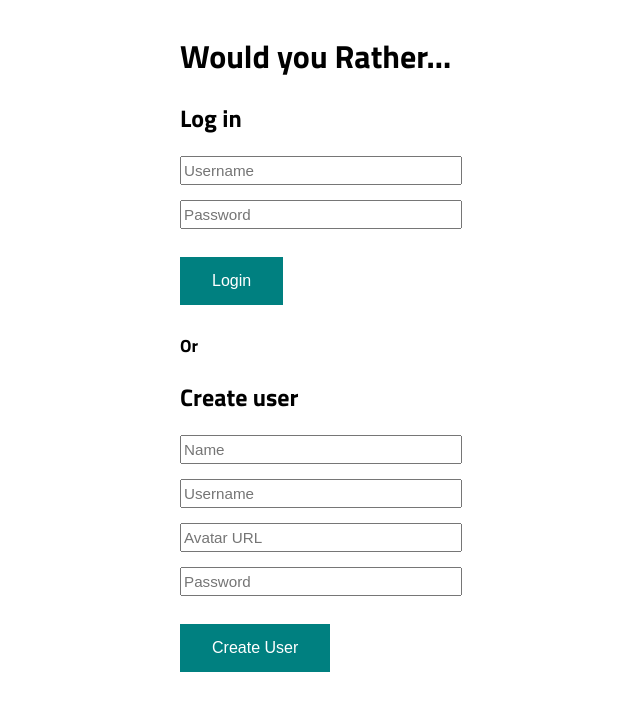
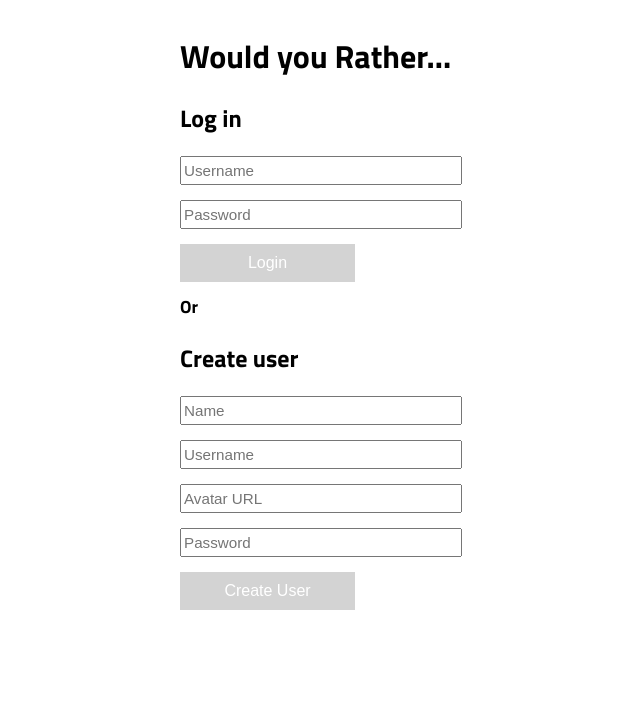
Before and after one commit to tarynsauer/WouldYouRather, a React (Create React App) app: page /login in a window 1280 px wide. Shown: the top 710 px of the page, without its empty margins (260-900 px from the left). Built offline with nearby package versions, Linux system fonts and the light colour scheme.

Commit message:
cleanup: Make button behavior consistent throughout app

```diff
--- a/src/components/App.css
+++ b/src/components/App.css
@@ -30,19 +30,6 @@ body, .app {
   display: block;
 }
 
-.login-container input[type="submit"] {
-  background-color: teal;
-  border: none;
-  color: white;
-  padding: 15px 32px;
-  text-align: center;
-  text-decoration: none;
-  display: block;
-  font-size: 16px;
-  margin: 28px 0;
-  cursor: pointer;
-}
-
 .login-container .errors {
   color: red;
 }
@@ -61,8 +48,12 @@ body, .app {
   width: 175px;
 }
 
-.question-list .toggle-button:hover {
+.primary-button:hover {
   background-color: #00b3b3;
+}
+
+.primary-button:disabled {
+  background-color: lightgray;
 }
 
 .answered-question .selectedOption {
--- a/src/components/CreateUser.js
+++ b/src/components/CreateUser.js
@@ -30,19 +30,11 @@ class CreateUser extends Component {
       errors.push(`Username ${username} already exists`)
     }
 
-    const inputs = Object.entries({ username, password, name })
-    const invalidInputs = inputs.filter(input => (input[1].length === 0))
-    const invalidInputNames = invalidInputs.map(input => input[0])
-
-    if (invalidInputNames.length > 0) {
-      errors.push(`Missing required inputs: ${invalidInputNames.join(', ')}`)
-    }
-
-    if (username.length > 0 && username.length < 3) {
+    if (username.length < 3) {
       errors.push('Username must be at least three characters long')
     }
 
-    if (password.length > 0 && password.length < 9) {
+    if (password.length < 9) {
       errors.push('Password must be at least nine characters long')
     }
 
@@ -77,6 +69,8 @@ class CreateUser extends Component {
   }
 
   render() {
+    const { username, password, name } = this.state
+
     return (
       <div className='login-container'>
         <h2>Create user</h2>
@@ -88,7 +82,7 @@ class CreateUser extends Component {
             <input type='text' onChange={this.handleChange} value={this.state.avatarURL} name='avatarURL' placeholder='Avatar URL' autoComplete='avatar-url' />
             <input type='password' onChange={this.handleChange} value={this.state.password} name='password' placeholder='Password' autoComplete='current-password' />
           </div>
-          <input type='submit' value='Create User' />
+          <input className='primary-button' type='submit' value='Create User' disabled={!(name && username && password)} />
         </form>
       </div>
     )
--- a/src/components/Login.js
+++ b/src/components/Login.js
@@ -50,6 +50,8 @@ class Login extends Component {
   }
 
   render() {
+    const { username, password } = this.state
+
     return (
       <div className='login-container'>
         <h2>Log in</h2>
@@ -59,7 +61,7 @@ class Login extends Component {
             <input type='text' onChange={this.handleChange} value={this.state.username} name='username' placeholder='Username' autoComplete='username' />
             <input type='password' onChange={this.handleChange} value={this.state.password} name='password' placeholder='Password' autoComplete='current-password' />
           </div>
-          <input type='submit' value='Login' />
+          <input className='primary-button' type='submit' value='Login' disabled={!(username && password)} />
         </form>
       </div>
     )
--- a/src/utils/_DATA.js
+++ b/src/utils/_DATA.js
@@ -155,7 +155,7 @@ function formatUser ({ username, name, password, avatarURL}) {
     id: username,
     name: name,
     password: password,
-    avatarURL: avatarURL,
+    avatarURL: avatarURL.length === 0 ? 'https://ssl.gstatic.com/images/branding/product/1x/avatar_square_grey_512dp.png' : avatarURL,
     answers: {},
     questions: []
   }
--- a/src/utils/helpers.js
+++ b/src/utils/helpers.js
@@ -41,7 +41,7 @@ export function getUserStats (users) {
     return {
       id: user.id,
       name: user.name,
-      avatarURL: user.avatarURL.length === 0 ? 'https://ssl.gstatic.com/images/branding/product/1x/avatar_square_grey_512dp.png' : user.avatarURL,
+      avatarURL: user.avatarURL,
       questionsCount: questionsCount,
       answersCount: answersCount,
       total: questionsCount + answersCount,
```
